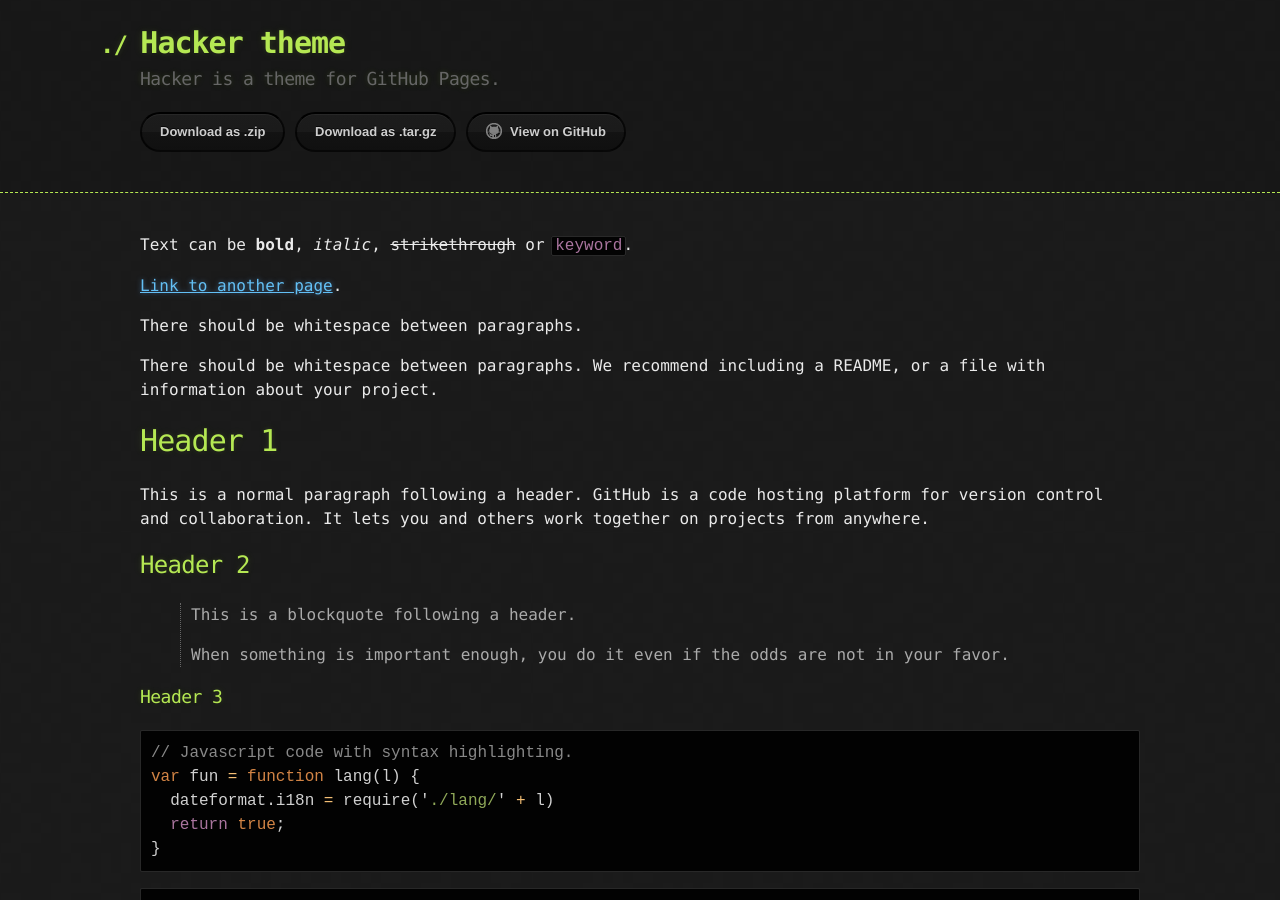
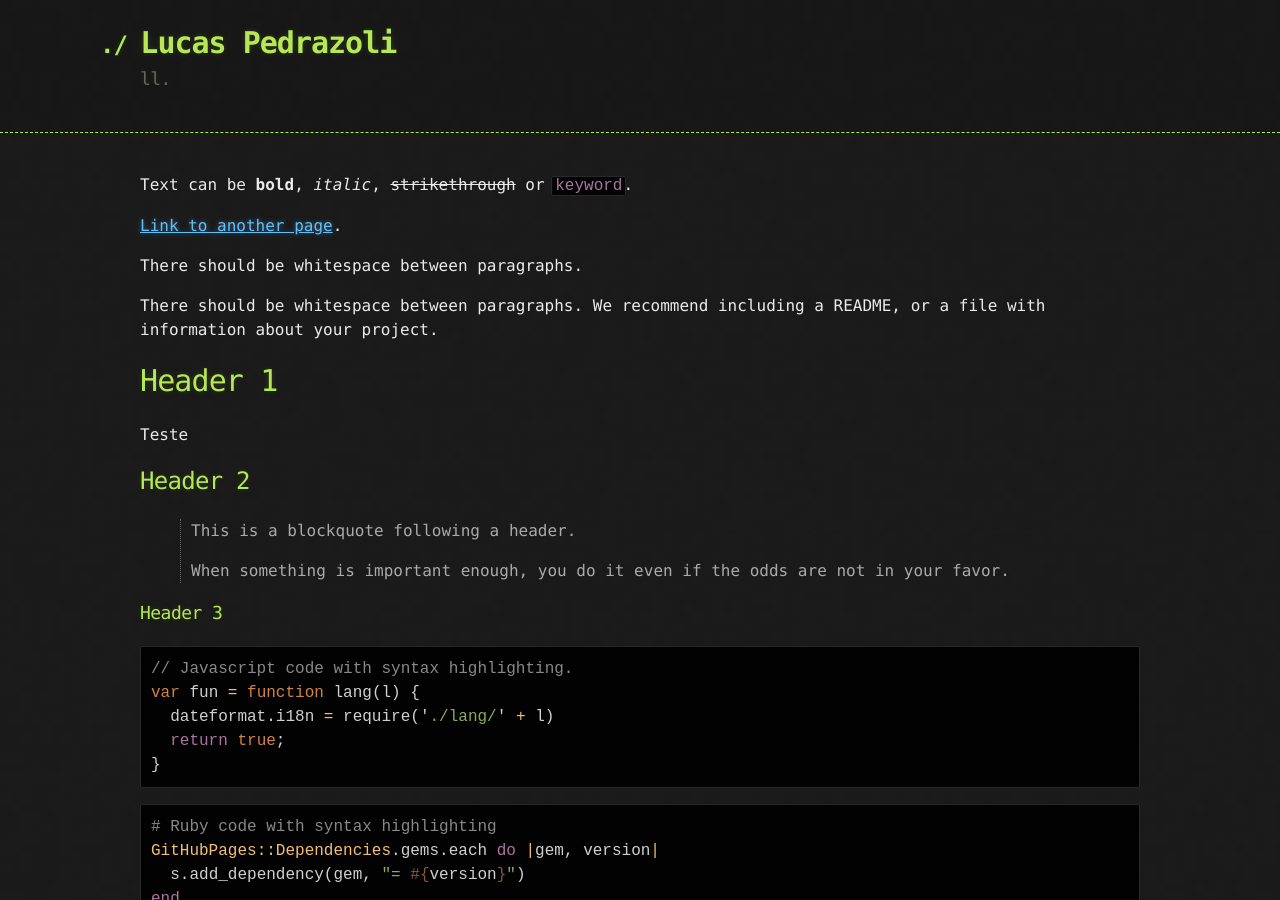
Before and after one commit to lucaspedrazoli/lucaspedrazoli.github.io, a Jekyll site: the page built from index.md, in a window 1280 px wide and 900 px high. Built offline with Jekyll 4.4.1, drawn with Linux system fonts in a browser that asks for light colours.

Commit message:
test theme update

```diff
--- a/_config.yml
+++ b/_config.yml
@@ -1,5 +1,5 @@
-title: Hacker theme
-description: Hacker is a theme for GitHub Pages.
+title: Lucas Pedrazoli
+description: ll.
 show_downloads: true
 google_analytics:
 theme: jekyll-theme-hacker
--- a/_layouts/default.html
+++ b/_layouts/default.html
@@ -17,14 +17,6 @@
           <h1>{{ site.title | default: site.github.repository_name }}</h1>
         </a>
         <h2>{{ site.description | default: site.github.project_tagline }}</h2>
-
-        <section id="downloads">
-          {% if site.show_downloads %}
-            <a href="{{ site.github.zip_url }}" class="btn">Download as .zip</a>
-            <a href="{{ site.github.tar_url }}" class="btn">Download as .tar.gz</a>
-          {% endif %}
-          <a href="{{ site.github.repository_url }}" class="btn btn-github"><span class="icon"></span>View on GitHub</a>
-        </section>
       </div>
     </header>
 
--- a/index.md
+++ b/index.md
@@ -12,7 +12,7 @@
 
 # Header 1
 
-This is a normal paragraph following a header. GitHub is a code hosting platform for version control and collaboration. It lets you and others work together on projects from anywhere.
+Teste
 
 ## Header 2
 
```
